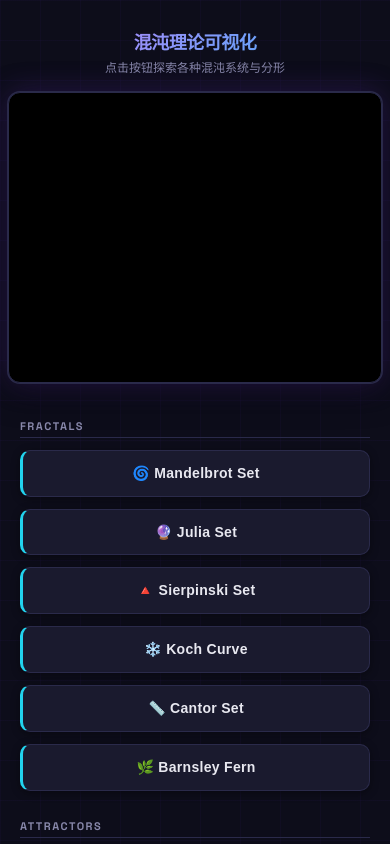
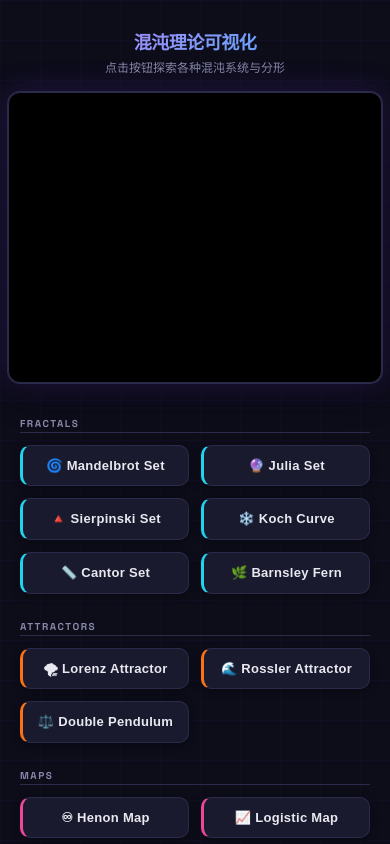
Before and after one commit to gangyu59/ChaosDemo, a plain HTML site: page index.html in a window 390 px wide. Shown: the top 844 px of the page. Drawn offline with Linux system fonts and the light colour scheme.

Commit message:
Optimize mobile button layout.
Use two-column vertical grid on small screens to reduce scrolling distance and shrink typography/padding.

Made-with: Cursor

```diff
--- a/static/css/style.css
+++ b/static/css/style.css
@@ -141,13 +141,18 @@ button.coming-soon {
 
 @media (max-width: 600px) {
     .button-grid {
-        grid-template-columns: 1fr;
+        grid-template-columns: repeat(2, minmax(0, 1fr));
         padding: 0 12px;
         max-width: 100%;
     }
 
+    .section-label {
+        font-size: 10px;
+        padding: 6px 0 2px;
+    }
+
     button {
-        font-size: 14px;
-        padding: 14px 8px;
+        font-size: 13px;
+        padding: 12px 8px;
     }
 }
```
